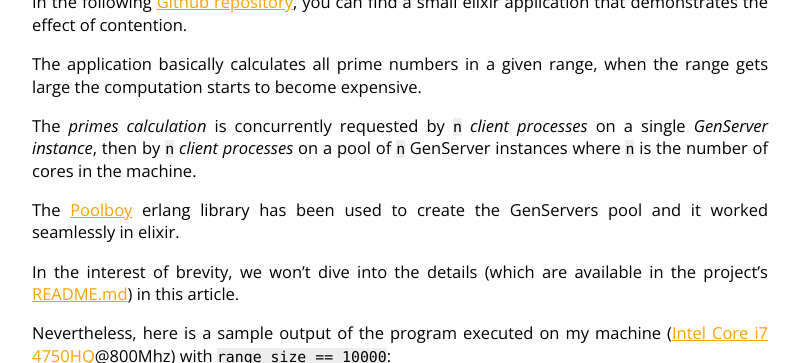
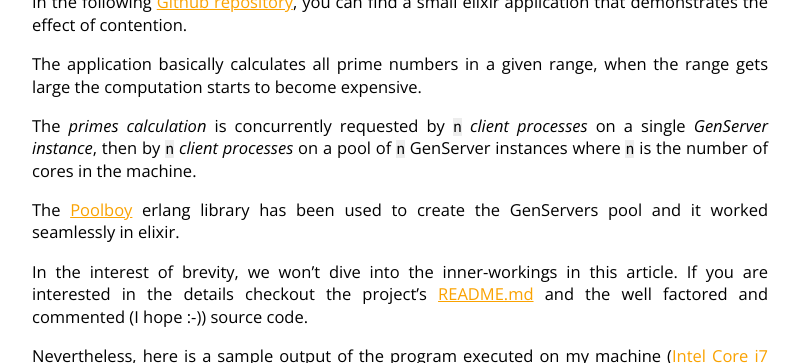
Before and after one commit to MissaouiChedy/MissaouiChedy.github.io, a Jekyll site: the page built from _posts/2017-06-28-genserver-contention-and-what-to-do-about-it.md, in a window 1280 px wide and 900 px high, scrolled down 2908 px, cut to the strip 0-363 px from the top of the window. Shown: the whole strip, without its empty margins (240-1040 px from the left). Built offline with Jekyll 4.4.1, drawn with Linux system fonts in a browser that asks for light colours; nearby versions of some CDN libraries; comment, search, counter and statistics services are not loaded.

Commit message:
new post

```diff
--- a/_posts/2017-06-28-genserver-contention-and-what-to-do-about-it.md
+++ b/_posts/2017-06-28-genserver-contention-and-what-to-do-about-it.md
@@ -70,7 +70,7 @@ The *primes calculation* is concurrently requested by `n` *client processes* on
 
 The [Poolboy](https://github.com/devinus/poolboy) erlang library has been used to create the GenServers pool and it worked seamlessly in elixir.
 
-In the interest of brevity, we won't dive into the details (which are available in the project's [README.md](https://github.com/MissaouiChedy/Pooling/blob/master/README.md)) in this article.
+In the interest of brevity, we won't dive into the inner-workings in this article. If you are interested in the details checkout the project's [README.md](https://github.com/MissaouiChedy/Pooling/blob/master/README.md) and the well factored and commented (I hope :-)) source code.
 
 Nevertheless, here is a sample output of the program executed on my machine ([Intel Core i7 4750HQ](https://ark.intel.com/en/products/76087/Intel-Core-i7-4750HQ-Processor-6M-Cache-up-to-3_20-GHz)@800Mhz) with `range_size == 10000`:
 <script src="https://gist.github.com/MissaouiChedy/ad4915add30c595ea03e66ceb4a4dcba.js"></script>
```
